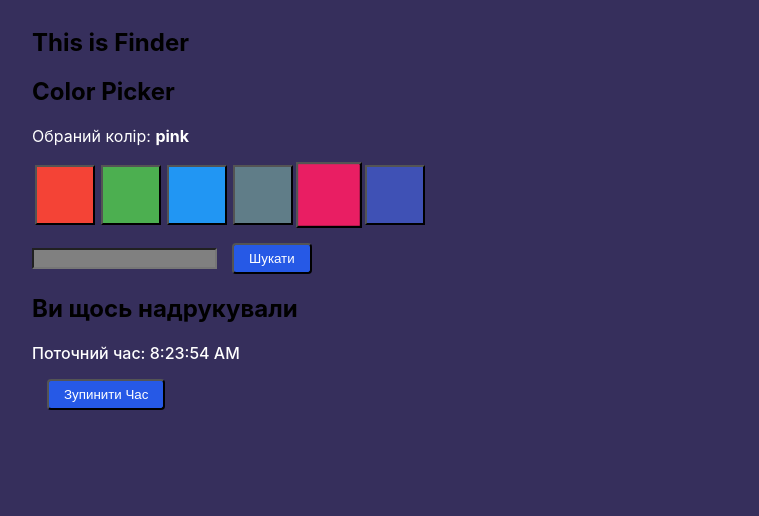
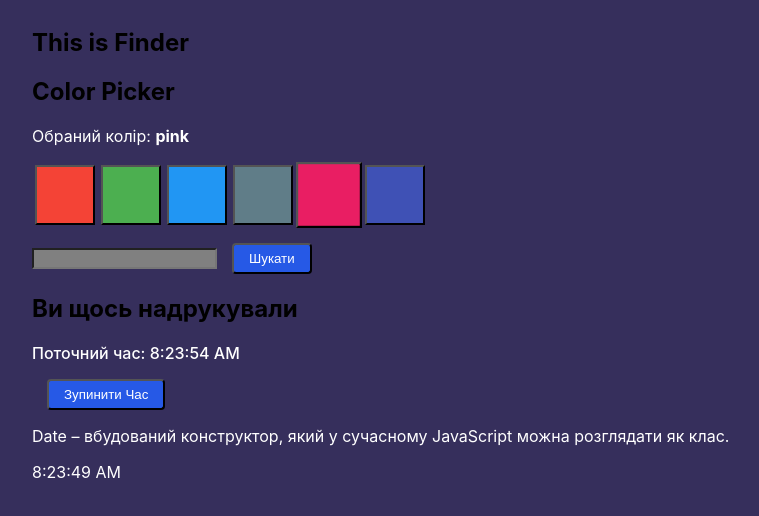
Before and after one commit to Seeker2025/react-21, a React (Create React App) app: page / in a window 1280 px wide. Shown: the top 516 px of the page, without its empty margins (3-762 px from the left). Built offline with nearby package versions, Linux system fonts and the light colour scheme.

Commit message:
Clock added
hook useRef

```diff
--- a/src/components/App.jsx
+++ b/src/components/App.jsx
@@ -3,7 +3,8 @@ import React, { Component } from 'react';
 import { Finder         } from './Finder';
 import { ColorPicker    } from './ColorPicker';
 import { NewsSearchForm } from './Forma';
-import { Clock } from './Clock';
+import { Clock          } from './Clock';
+import { ToDate         } from './ToDate';
 
 const colorPickerOptions = [
   { label: 'red',     color: '#F44336' },
@@ -50,6 +51,8 @@ export class App extends Component{
 
       <Clock/>
 
+      <ToDate/>
+
     </div>
     );
   }
--- /dev/null
+++ b/src/components/ToDate/ToDate.jsx
@@ -0,0 +1,28 @@
+export function ToDate(){
+            //prototype chain ланцюжок прототипів
+            //Date — вбудований конструктор JavaScript.
+            console.log(new Date());
+
+            //toLocaleTimeString()
+            console.log(new Date().toLocaleTimeString());
+
+    return (
+                        <>
+        <p> Date – вбудований конструктор,
+            який у сучасному JavaScript
+            можна розглядати як клас.
+        </p>
+
+        <p>
+            {new Date().toLocaleTimeString()}
+        </p>
+
+          {/*
+                (
+                console.log(new Date()),
+                console.log(new Date())
+                )
+          */}
+                        </>
+    )
+}
--- /dev/null
+++ b/src/components/ToDate/index.jsx
@@ -0,0 +1 @@
+export { ToDate } from './ToDate';
```
Also changed, not shown: src/components/Clock/Clock.jsx (+5 -5 lines).
